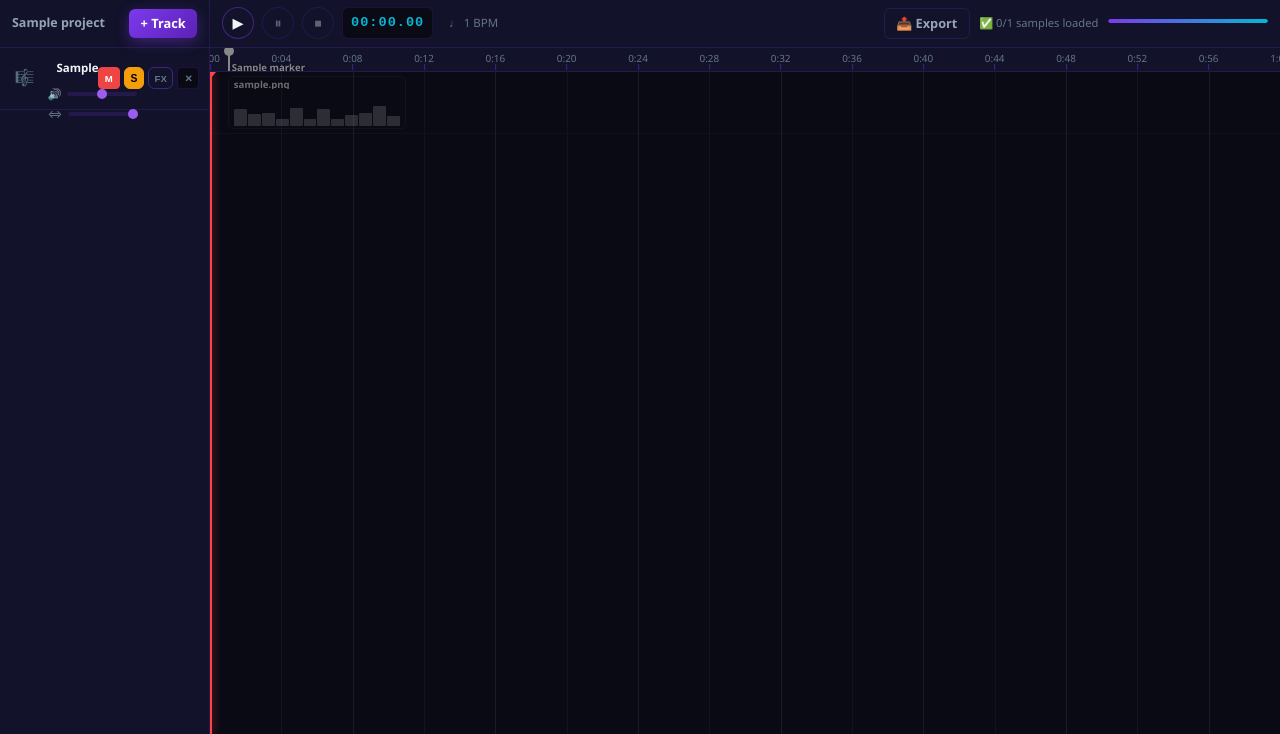
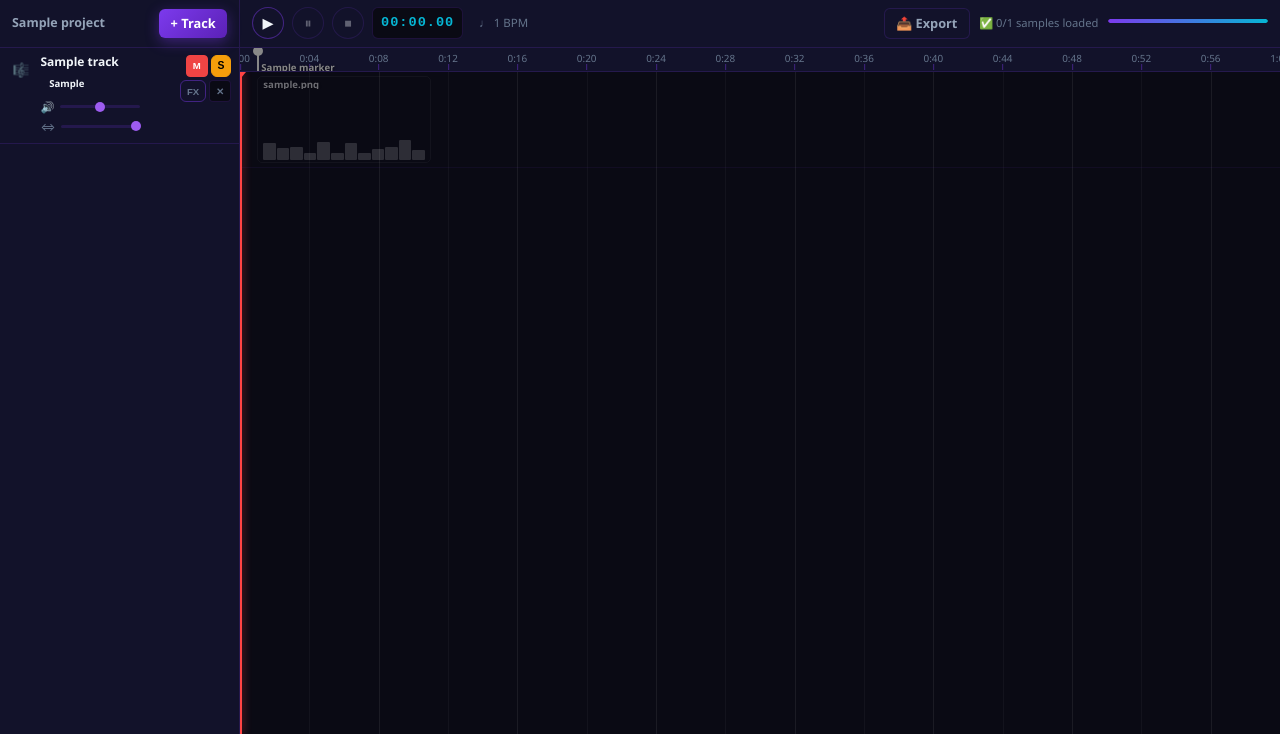
Before and after one commit to arthurpcatarata-byte/Online-DAW, a PHP site: page /arrangement.php?id=1 in a window 1280 px wide. Shown: the part 66-800 px from the top of the page. Run offline with PHP 8.4, Linux system fonts and the light colour scheme; the visitor is signed in with stand-in values (Sample User, id 1); tables that the repository leaves empty hold one stand-in row (values such as "Sample post").

Commit message:
fix: arrangement track header layout — taller rows, wider sidebar, no overlaps

```diff
--- a/css/style.css
+++ b/css/style.css
@@ -720,7 +720,7 @@ nav {
 
 /* ── Sidebar (track headers) ───────────────────────────────── */
 .arr-sidebar {
-    width: 210px;
+    width: 240px;
     flex-shrink: 0;
     background: var(--bg-secondary);
     border-right: 1px solid var(--border);
@@ -759,21 +759,22 @@ nav {
 }
 
 .arr-track-header {
-    height: 62px;
+    height: 96px;
     display: flex;
-    align-items: center;
-    gap: .5rem;
-    padding: 0 .6rem;
+    align-items: flex-start;
+    gap: .4rem;
+    padding: .45rem .5rem;
     border-bottom: 1px solid var(--border);
     transition: background .15s;
     flex-shrink: 0;
 }
 .arr-track-header:hover { background: var(--bg-card-hover); }
 .arr-track-icon {
-    width: 30px; height: 30px;
-    border-radius: 6px;
+    width: 26px; height: 26px;
+    border-radius: 5px;
     display: flex; align-items: center; justify-content: center;
-    font-size: 1rem; flex-shrink: 0;
+    font-size: .85rem; flex-shrink: 0;
+    margin-top: 2px;
 }
 .arr-icon-vocals { background: rgba(167,139,250,.2); }
 .arr-icon-drums  { background: rgba(251,146, 60,.2); }
@@ -782,18 +783,26 @@ nav {
 .arr-icon-piano  { background: rgba( 99,179,237,.2); }
 .arr-icon-other  { background: rgba(148,163,184,.2); }
 
-.arr-track-info { flex: 1; min-width: 0; }
+.arr-track-info { flex: 1; min-width: 0; overflow: hidden; }
 .arr-track-name {
-    font-size: .78rem;
+    font-size: .75rem;
     font-weight: 700;
     color: var(--text-primary);
     white-space: nowrap;
     overflow: hidden;
     text-overflow: ellipsis;
+    line-height: 1.2;
 }
-.arr-track-info .track-type-badge { margin-top: .2rem; }
+.arr-track-info .track-type-badge { margin-top: .15rem; font-size: .6rem; }
 
-.arr-track-actions { display: flex; gap: .25rem; flex-shrink: 0; }
+.arr-track-actions {
+    display: flex;
+    gap: .2rem;
+    flex-shrink: 0;
+    flex-wrap: wrap;
+    max-width: 52px;
+    justify-content: flex-end;
+}
 .arr-mute-btn, .arr-del-btn {
     width: 22px; height: 22px;
     border-radius: 4px;
@@ -926,7 +935,7 @@ nav {
 /* Track rows */
 .arr-row {
     position: relative;
-    height: 62px;
+    height: 96px;
     border-bottom: 1px solid var(--border);
     overflow: visible;
     flex-shrink: 0;
@@ -1079,8 +1088,8 @@ nav {
 .arr-mixer-controls {
     display: flex;
     flex-direction: column;
-    gap: .15rem;
-    margin-top: .3rem;
+    gap: .1rem;
+    margin-top: .2rem;
 }
 .mixer-label {
     display: flex;
@@ -1093,8 +1102,8 @@ nav {
 .mixer-slider {
     -webkit-appearance: none;
     appearance: none;
-    width: 70px;
-    height: 4px;
+    width: 80px;
+    height: 3px;
     background: var(--border);
     border-radius: 2px;
     outline: none;
```
